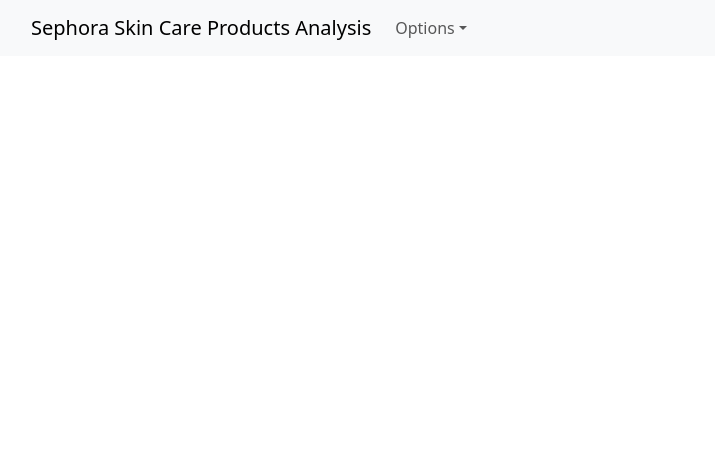
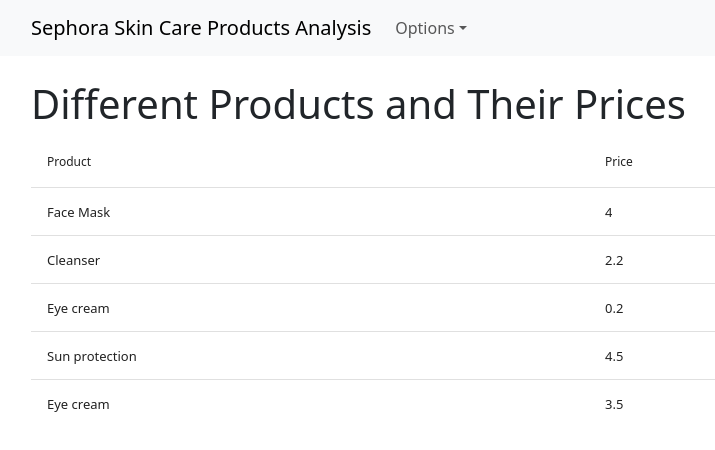
Before and after one commit to Namira29351/Skincare-Analysis, a React (Create React App) app in the folder frontend/: page /ProductPrices in a window 1280 px wide. Shown: the top 450 px of the page, without its empty margins (51-766 px from the left). Built offline with nearby package versions, Linux system fonts and the light colour scheme.

Commit message:
I set a few more data tables

```diff
--- a/frontend/src/App.js
+++ b/frontend/src/App.js
@@ -4,9 +4,9 @@
 import Home from './features/analysis/components/Home';
 import BrandPopularity from './features/analysis/components/BrandPopularity';
 import ProductPopularity from './features/analysis/components/ProductPopularity';
-import ProductPrice from './features/analysis/components/ProductPrices';
 import BrandPopularityGraph from './features/analysis/components/BrandPopularityGraph';
 import ProductPopularityGraph from './features/analysis/components/ProductPopularityGraph';
+import ProductPrices from './features/analysis/components/ProductPrices';
 
 function App() {
   return (
@@ -19,7 +19,7 @@
           <Route path="/BrandPopularityGraph" element={<BrandPopularityGraph />} />
           <Route path="/ProductPopularity" element={<ProductPopularity />} />
           <Route path="/ProductPopularityGraph" element={<ProductPopularityGraph />} />
-          <Route path="/ProductPrice" element={<ProductPrice />} />
+          <Route path="/ProductPrices" element={<ProductPrices />} />
         </Routes>
       </div>
     </BrowserRouter>
--- a/frontend/src/components/layout/AppNavbar.jsx
+++ b/frontend/src/components/layout/AppNavbar.jsx
@@ -34,7 +34,7 @@
               <NavDropdown.Item as={NavLink} to="/ProductPopularityGraph">
                 Popularity of different products Graph
               </NavDropdown.Item>
-              <NavDropdown.Item as={NavLink} to="/ProductPrice">
+              <NavDropdown.Item as={NavLink} to="/ProductPrices">
                 Prices of different products Analysis
               </NavDropdown.Item>
             </NavDropdown>
--- a/frontend/src/features/analysis/components/BrandPopularity.jsx
+++ b/frontend/src/features/analysis/components/BrandPopularity.jsx
@@ -35,9 +35,12 @@
 ]
 function BrandPopularity() {
   return (
-    <DataTable
-    columns={columns}
-    data={data}/>
+    <div>
+      <h1>Different Brands and Their Popularity</h1>
+      <DataTable
+      columns={columns}
+      data={data}/>
+    </div>
   );
   }
 
--- a/frontend/src/features/analysis/components/ProductPopularity.jsx
+++ b/frontend/src/features/analysis/components/ProductPopularity.jsx
@@ -3,8 +3,8 @@
 
 const columns = [
   {
-    name: "Brand",
-    selector: row => row.brand,
+    name: "Product",
+    selector: row => row.product,
   },
   {
     name: "Rating",
@@ -13,31 +13,34 @@
 ]
 const data = [
   {
-    brand: "Face Mask",
+    product: "Face Mask",
     rating: 4,
   },
   {
-    brand: "Cleanser",
+    product: "Cleanser",
     rating: 2.2,
   },
   {
-    brand: "Eye cream",
+    product: "Eye cream",
     rating: 0.2,
   },
   {
-    brand: "Sun protection",
+    product: "Sun protection",
     rating: 4.5,
   },
   {
-    brand: "Eye cream",
+    product: "Eye cream",
     rating: 3.5,
   },
 ]
 function ProductPopularity() {
   return (
-    <DataTable
-    columns={columns}
-    data={data}/>
+    <div>
+      <h1>Different Products and Their Popularity</h1>
+      <DataTable
+      columns={columns}
+      data={data}/>
+    </div>
   );
   }
 
--- a/frontend/src/features/analysis/components/ProductPrices.jsx
+++ b/frontend/src/features/analysis/components/ProductPrices.jsx
@@ -3,41 +3,44 @@
 
 const columns = [
   {
-    name: "Brand",
-    selector: row => row.brand,
+    name: "Product",
+    selector: row => row.product,
   },
   {
-    name: "Rating",
-    selector: row => row.rating,
+    name: "Price",
+    selector: row => row.price,
   }
 ]
 const data = [
   {
-    brand: "DRUNK ELEPHANT",
-    rating: 4.2,
+    product: "Face Mask",
+    price: 4,
   },
   {
-    brand: "LA MER",
-    rating: 0.2,
+    product: "Cleanser",
+    price: 2.2,
   },
   {
-    brand: "IT COSMETICS",
-    rating: 1.2,
+    product: "Eye cream",
+    price: 0.2,
   },
   {
-    brand: "IT COSMETICS",
-    rating: 4.2,
+    product: "Sun protection",
+    price: 4.5,
   },
   {
-    brand: "TATCHA",
-    rating: 1.2,
+    product: "Eye cream",
+    price: 3.5,
   },
 ]
 function ProductPrices() {
   return (
-    <DataTable
-    columns={columns}
-    data={data}/>
+    <div>
+      <h1>Different Products and Their Prices</h1>
+      <DataTable
+      columns={columns}
+      data={data}/>
+    </div>
   );
   }
 
```
